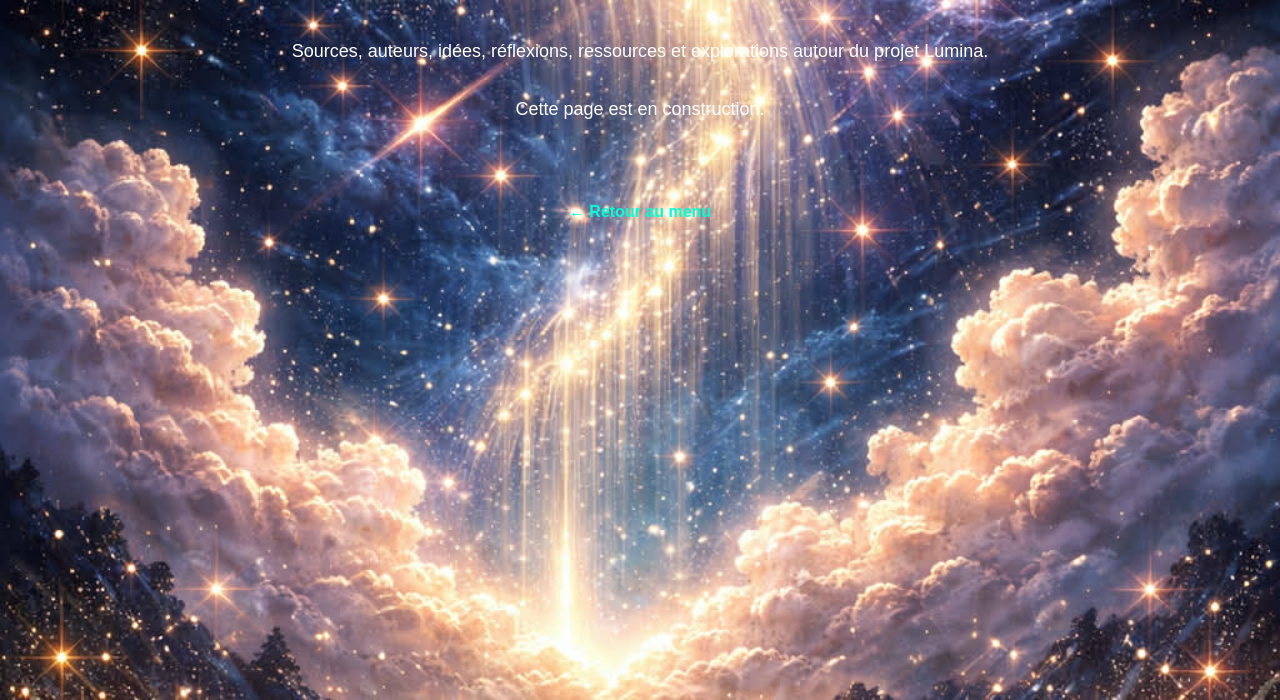
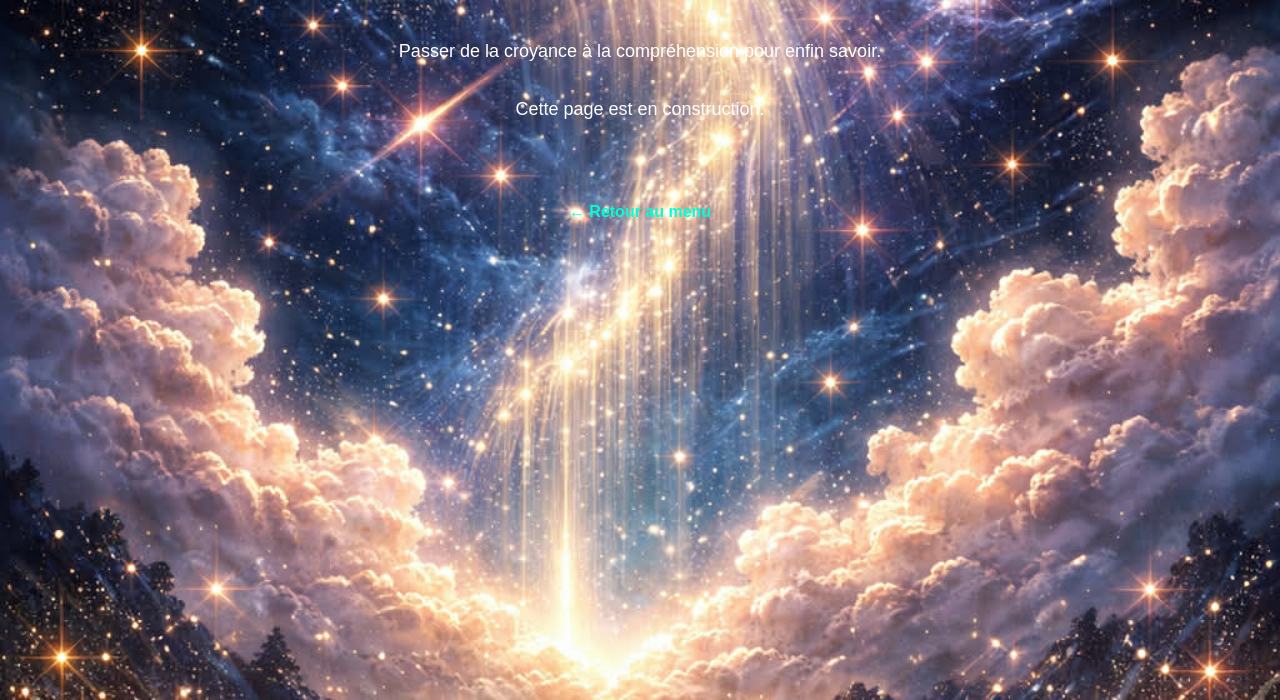
Before and after one commit to Amy6197/lumina-site, a plain HTML site: page contenu.html in a window 1280 px wide. Shown: the part 100-800 px from the top of the page. Drawn offline with Linux system fonts and the light colour scheme.

Commit message:
Update contenu.html

```diff
--- a/contenu.html
+++ b/contenu.html
@@ -47,8 +47,7 @@
 
   <h1>Contenu Lumina</h1>
 
-  <p>
-    Sources, auteurs, idées, réflexions, ressources et explorations autour du projet Lumina.
+  <p>Passer de la croyance à la compréhension pour enfin savoir.
     <br><br>
     Cette page est en construction.
   </p>
```
